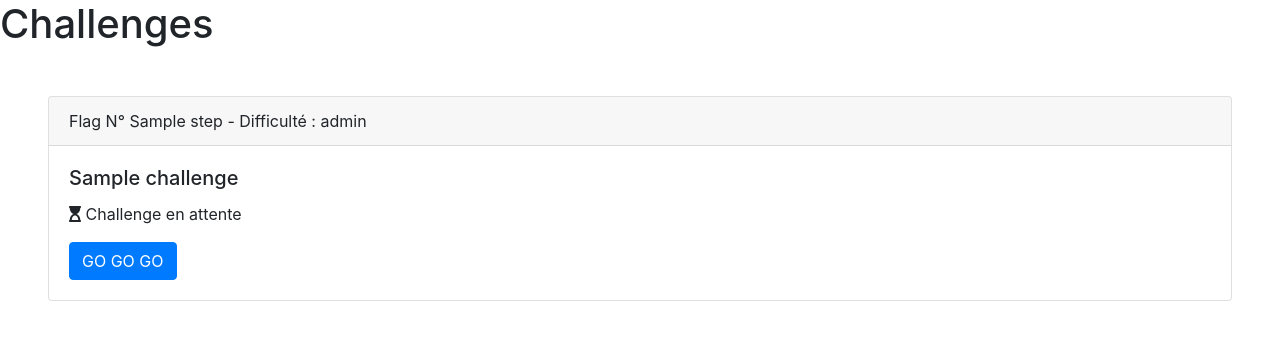
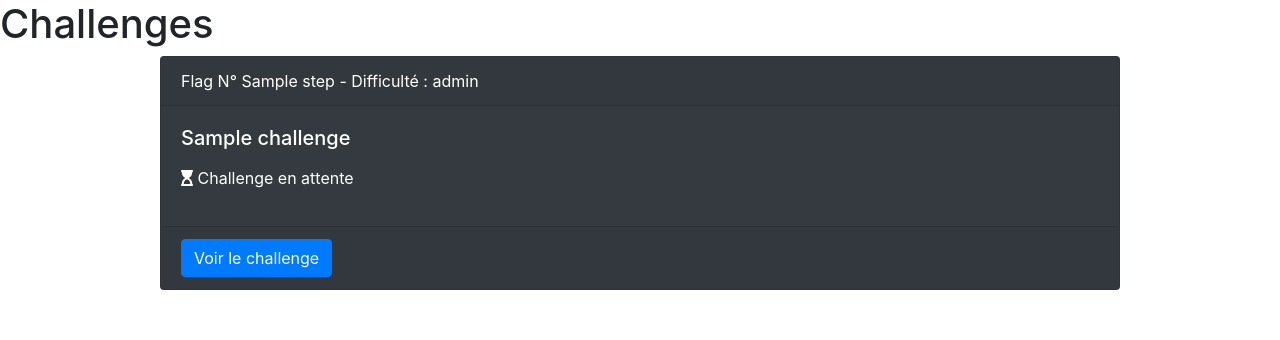
Before and after one commit to WildCodeSchool/2023-03-remote-fr-php-security-contest, a Symfony app: template templates/challenge/index.html.twig in a window 1280 px wide. Shown: the part 56-396 px from the top of the page. Run offline with Twig, Linux system fonts and the light colour scheme; the template is opened without the code that fills it: most values are stand-ins (such as "Sample title", 1, 10 or a date in 2020); style sheets or scripts are compiled from the project's sources; some libraries are stand-ins or nearby versions.

Commit message:
improvment front

```diff
--- a/assets/css/challenge.scss
+++ b/assets/css/challenge.scss
@@ -1,3 +1,5 @@
 .card {
-  margin: 3rem;
+  margin-left: 10rem;
+  margin-right: 10rem;
+  margin-bottom: 2rem;
 }
--- a/templates/base.html.twig
+++ b/templates/base.html.twig
@@ -9,7 +9,14 @@
         {% endblock %}
     </head>
     <body>
-    {% include ('_nav.html.twig') %}
+        {% include ('_nav.html.twig') %}
+        {% for label, messages in app.flashes %}
+            {% for message in messages %}
+                <div class="alert alert-{{ label }} m-0">
+                    {{ message }}
+                </div>
+            {% endfor %}
+        {% endfor %}
         {% block body %}{% endblock %}
         {% block javascripts %}
             {{ encore_entry_script_tags('app') }}
--- /dev/null
+++ b/templates/challenge/_card.html.twig
@@ -0,0 +1,24 @@
+<div class="card {{ cardStyle }}">
+    <div class="card-header">
+        Flag N° {{ challenge.step }} - Difficulté : {{ challenge.level }}
+    </div>
+    <div class="card-body">
+        <h5 class="card-title">{{ challenge.name }}</h5>
+        <p class="card-text">
+        <p>{{ challenge.notice }}</p>
+        {% if (app.user.stepInProgress == challenge.step ) %}
+            <i class="fas fa-arrow-circle-right"></i> Poste ta solution pour accéder au prochain challenge
+            {% include 'challenge/_form_solution.html.twig' %}
+        {% endif %}
+        {% if (app.user.stepInProgress > challenge.step ) %}
+            <i class="fas fa-check"></i> Challenge réussi !
+        {% endif %}
+        {% if (app.user.stepInProgress < challenge.step ) %}
+            <i class="fas fa-hourglass-start"></i> Challenge en attente
+        {% endif %}
+        </p>
+    </div>
+    <div class="card-footer">
+        <a target="_blank" href="{{ challenge.url }}" class="btn btn-primary">Voir le challenge</a>
+    </div>
+</div>
--- a/templates/challenge/_form_solution.html.twig
+++ b/templates/challenge/_form_solution.html.twig
@@ -1,4 +1,4 @@
 <form action="" method="post">
     <input type="text" name="solution">
-    <button type="submit">Je test ma solution</button>
+    <button class="btn-outline-primary" type="submit">Test</button>
 </form>
--- a/templates/challenge/index.html.twig
+++ b/templates/challenge/index.html.twig
@@ -5,27 +5,13 @@
 {% block body %}
     <h1>Challenges</h1>
             {% for challenge in challenges %}
-        <div class="card">
-            <div class="card-header">
-                Flag N° {{ challenge.step }} - Difficulté : {{ challenge.level }}
-            </div>
-            <div class="card-body">
-                <h5 class="card-title">{{ challenge.name }}</h5>
-                <p class="card-text">
-                    {% if (app.user.stepInProgress == challenge.step ) %}
-                        <i class="fas fa-arrow-circle-right"></i> Poste ta solution pour accéder au prochain challenge
-                        {% include 'challenge/_form_solution.html.twig' %}
-                    {% endif %}
+                {% set cardStyle = '' %}
                 {% if (app.user.stepInProgress > challenge.step ) %}
-                        <i class="fas fa-check"></i> Challenge réussi !
+                    {% set cardStyle = 'text-white bg-success' %}
                 {% endif %}
                 {% if (app.user.stepInProgress < challenge.step ) %}
-                        <i class="fas fa-hourglass-start"></i> Challenge en attente
+                    {% set cardStyle = 'text-white bg-dark' %}
                 {% endif %}
-                </p>
-                <a href="{{ challenge.url }}" class="btn btn-primary">GO GO GO</a>
-            </div>
-        </div>
-
+                {% include 'challenge/_card.html.twig' %}
             {% endfor %}
 {% endblock %}
--- a/templates/ranking/index.html.twig
+++ b/templates/ranking/index.html.twig
@@ -8,7 +8,7 @@
             <li class="list-group-item d-flex justify-content-between align-items-center">
                 <span>{{ loop.index }}</span>
                 <span class="{{ loop.index < 4 ? 'rank-'~loop.index }}">{{ user.username }}</span>
-                <span class="badge badge-secondary badge-pill">Drapeaux capturés : {{ user.stepInProgress - 1 }}</span>
+                <span title=" {{user.lastCaptureAt ? 'Last capture at ' ~ user.lastCaptureAt|date('d/m/Y - H:i:s') }}" class="badge badge-secondary badge-pill">Drapeaux capturés : {{ user.stepInProgress - 1 }}</span>
             </li>
         {% endfor %}
     </ul>
```
Also changed, not shown: src/Controller/ChallengeController.php (+10 -4 lines). Lines whose indentation alone changed are shown as unchanged.
